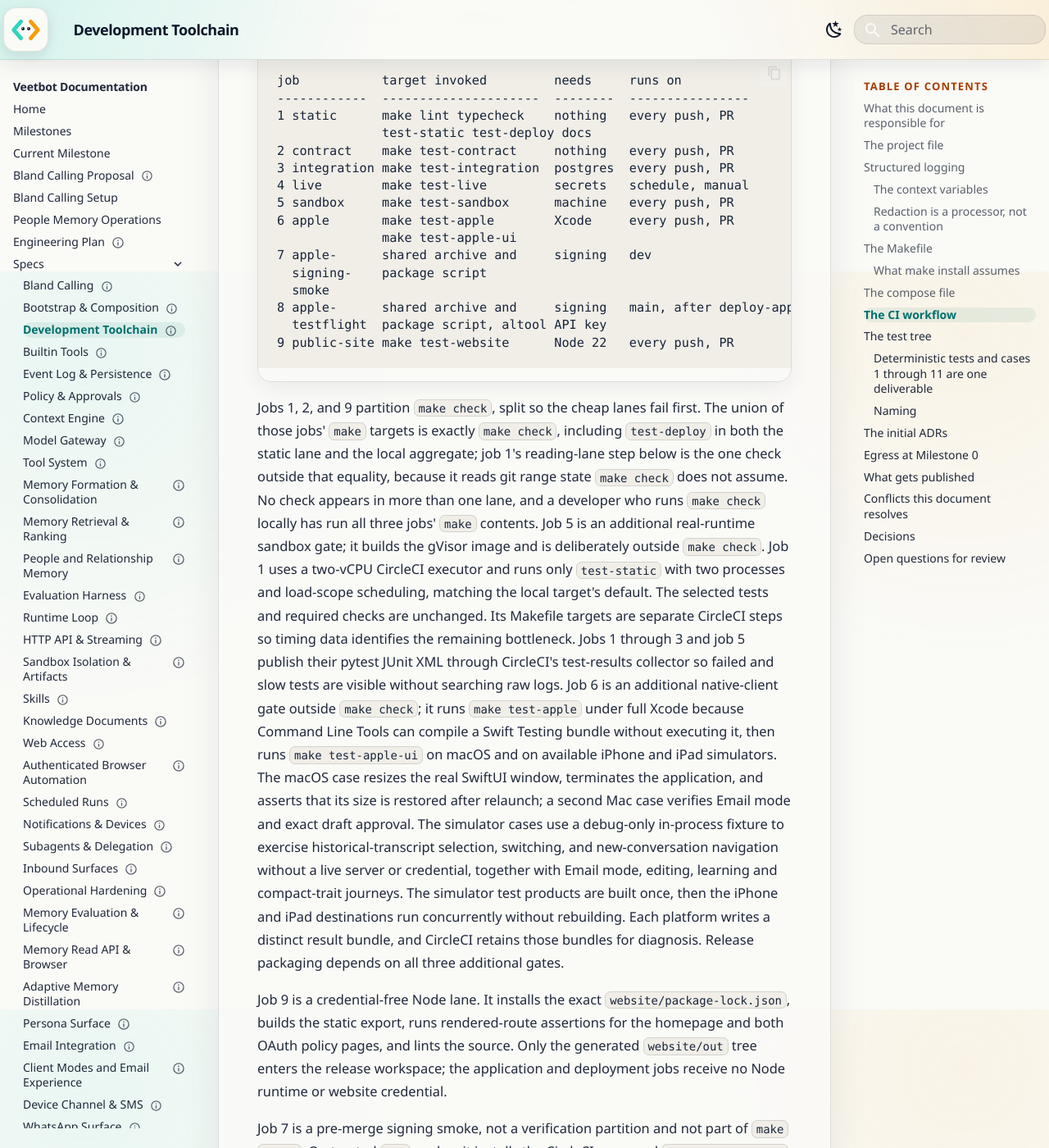
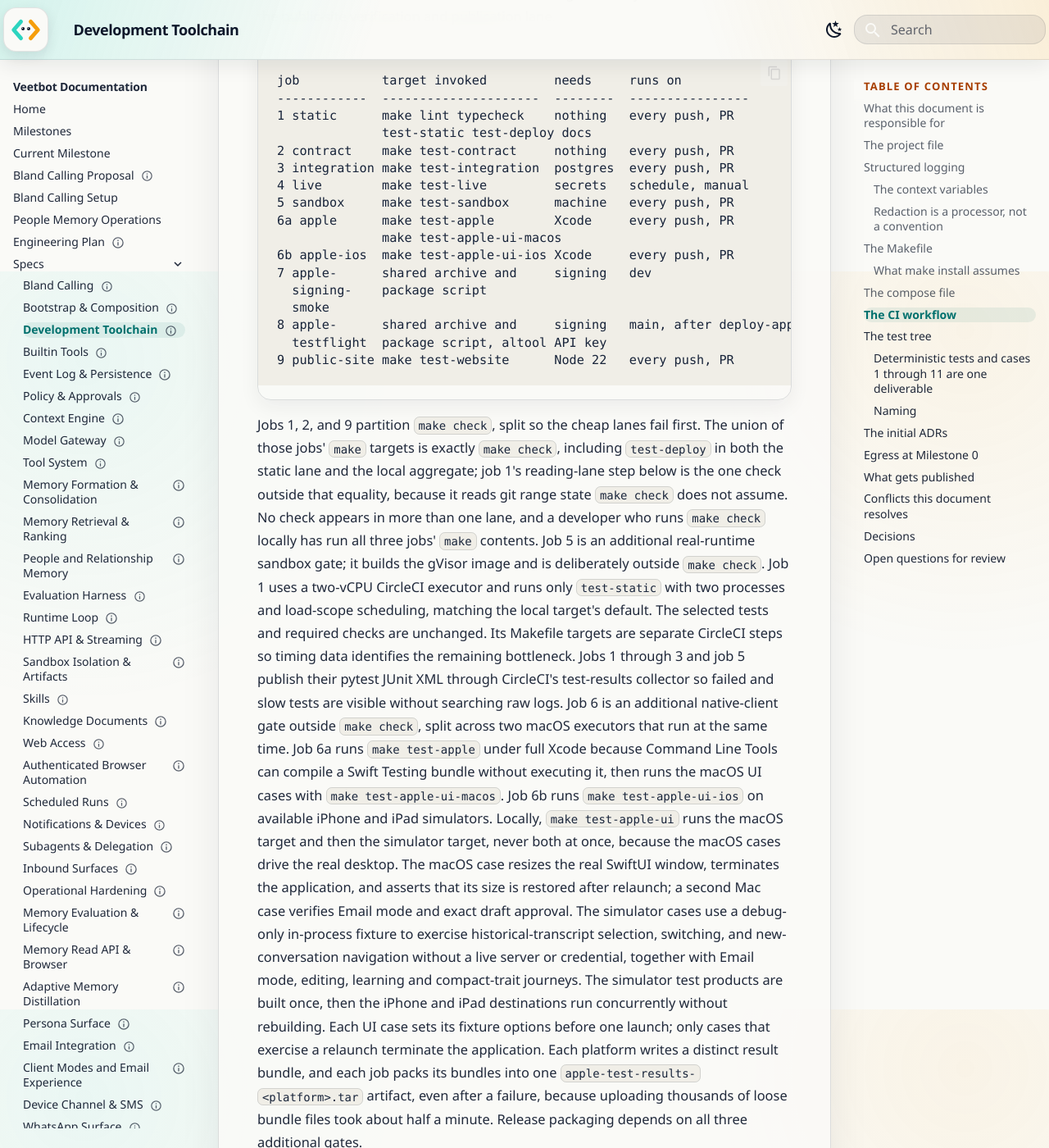
Before and after one commit to avitus/veetbot, an MkDocs documentation site: the page built from docs/plan/development-toolchain.md, in a window 1280 px wide and 1400 px high, scrolled down 7769 px. Shown: the whole window at 82% size. Built offline with MkDocs 1.6.1 and Material for MkDocs 9.7.7, drawn with Linux system fonts in a browser that asks for light colours; some of the changed text lies outside the part shown.

Commit message:
Speed up the native Apple CI lane without dropping tests
Split the Apple gate across two macOS executors that run at the same
time: `apple` runs the Swift unit tests and the macOS UI cases, and
`apple-ios` runs the iPhone and iPad cases. Release packaging requires
both. `make test-apple-ui` now runs the new per-platform targets in
turn.

UI cases configure their fixture before a single launch instead of
launching in setUp and relaunching. The Email status-polling test runs
its bounded backoff in virtual time and asserts the delays, cutting
about thirty seconds from `make test-apple`. Each Apple job uploads its
result bundles as one tar archive instead of thousands of files.

Reading-Lane: A
Co-Authored-By: Claude Opus 5 <noreply@anthropic.com>
Glen-Conversation: 4907c1c7-3615-4244-aa9b-f172fc5f519a

```diff
--- a/docs/plan/development-toolchain.md
+++ b/docs/plan/development-toolchain.md
@@ -324,8 +324,9 @@ job           target invoked         needs     runs on
 3 integration make test-integration  postgres  every push, PR
 4 live        make test-live         secrets   schedule, manual
 5 sandbox     make test-sandbox      machine   every push, PR
-6 apple       make test-apple        Xcode     every push, PR
-              make test-apple-ui
+6a apple      make test-apple        Xcode     every push, PR
+              make test-apple-ui-macos
+6b apple-ios  make test-apple-ui-ios Xcode     every push, PR
 7 apple-      shared archive and     signing   dev
   signing-    package script
   smoke
@@ -349,10 +350,14 @@ targets are separate CircleCI steps so timing data identifies the remaining
 bottleneck. Jobs 1 through 3 and job 5 publish their pytest JUnit XML through
 CircleCI's test-results collector so failed and slow tests are visible without
 searching raw logs.
-Job 6 is an additional native-client gate outside `make check`; it runs
-`make test-apple` under full Xcode because Command Line Tools can compile a
-Swift Testing bundle without executing it, then runs `make test-apple-ui` on
-macOS and on available iPhone and iPad simulators. The macOS case resizes the
+Job 6 is an additional native-client gate outside `make check`, split across
+two macOS executors that run at the same time. Job 6a runs `make test-apple`
+under full Xcode because Command Line Tools can compile a Swift Testing bundle
+without executing it, then runs the macOS UI cases with
+`make test-apple-ui-macos`. Job 6b runs `make test-apple-ui-ios` on available
+iPhone and iPad simulators. Locally, `make test-apple-ui` runs the macOS target
+and then the simulator target, never both at once, because the macOS cases
+drive the real desktop. The macOS case resizes the
 real SwiftUI window, terminates the application, and asserts that its size is
 restored after relaunch; a second Mac case verifies Email mode and exact draft
 approval. The simulator cases use a debug-only in-process
@@ -360,8 +365,12 @@ fixture to exercise historical-transcript
 selection, switching, and new-conversation navigation without a live server or
 credential, together with Email mode, editing, learning and compact-trait
 journeys. The simulator test products are built once, then the iPhone and
-iPad destinations run concurrently without rebuilding. Each platform writes a
-distinct result bundle, and CircleCI retains those bundles for diagnosis.
+iPad destinations run concurrently without rebuilding. Each UI case sets its
+fixture options before one launch; only cases that exercise a relaunch
+terminate the application. Each platform writes a distinct result bundle, and
+each job packs its bundles into one `apple-test-results-<platform>.tar`
+artifact, even after a failure, because uploading thousands of loose bundle
+files took about half a minute.
 Release packaging depends on all three additional gates.
 
 Job 9 is a credential-free Node lane. It installs the exact
```
Also changed, not shown: other parts of docs/plan/development-toolchain.md (+1 -1 lines), clients/apple/README.md (+5 -1 lines), docs/adr/0049-native-apple-client.md (+8 -0 lines), docs/apple-client.md (+4 -1 lines), docs/changelog.md (+17 -0 lines), docs/deployment.md (+1 -1 lines), 7 other files.
